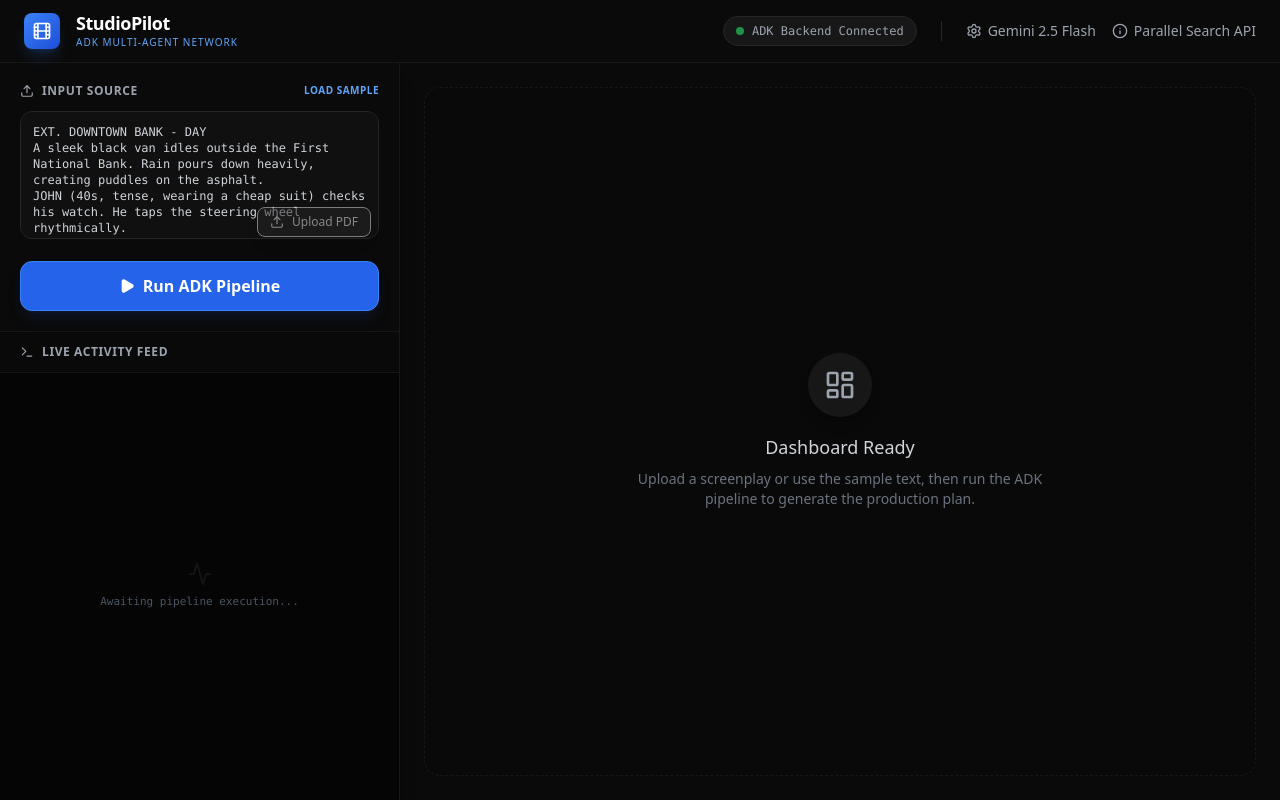
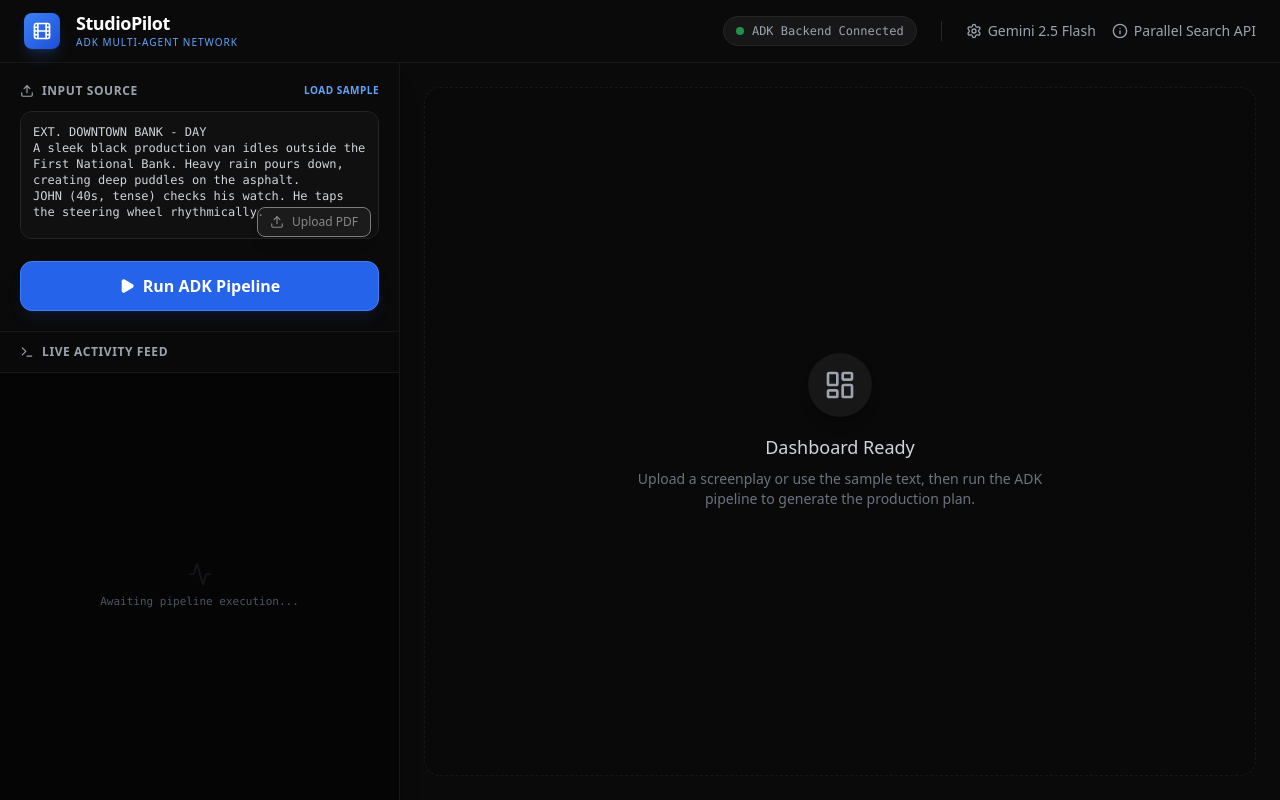
Before and after one commit to JacobdHo888/StudioPilotProject, a React (Vite) app in the folder frontend/: page / in a window 1280 px wide. Built offline with nearby package versions, Linux system fonts and the light colour scheme.

Commit message:
Adjusting script and constructing missing areas for simulation production scenarios.

```diff
--- a/frontend/App.tsx
+++ b/frontend/App.tsx
@@ -11,17 +11,18 @@ import {
 } from './services/agentPipeline.ts';
 
 const SAMPLE_SCRIPT = `EXT. DOWNTOWN BANK - DAY
-A sleek black van idles outside the First National Bank. Rain pours down heavily, creating puddles on the asphalt.
-JOHN (40s, tense, wearing a cheap suit) checks his watch. He taps the steering wheel rhythmically.
+A sleek black production van idles outside the First National Bank. Heavy rain pours down, creating deep puddles on the asphalt.
+JOHN (40s, tense) checks his watch. He taps the steering wheel rhythmically.
 
-INT. BANK LOBBY - CONTINUOUS
-SARAH (30s, calm, wearing a trench coat) walks up to the teller. The bank is crowded with Friday afternoon customers.
+INT. DOWNTOWN BANK LOBBY - CONTINUOUS
+SARAH (30s, calm) walks up to the teller. The bank is crowded with Friday afternoon customers.
 She slides a handwritten note across the marble counter.
 The TELLER (20s, nervous) reads it. His eyes widen.
 Sarah subtly opens her coat, revealing a futuristic, glowing prop blaster strapped to her side.
 
-EXT. DOWNTOWN BANK - LATER
-Police sirens wail in the distance. John slams the van into gear.`;
+EXT. DOWNTOWN BANK - NIGHT
+The rain has turned into a torrential downpour. Police sirens wail in the distance.
+John slams the van into gear. Sarah dives into the passenger seat as the van executes a dangerous high-speed driving stunt, peeling out into the dark, wet city streets.`;
 
 const INITIAL_STATE: PipelineState = {
   scriptAnalyst: { status: 'idle', data: null },
```
